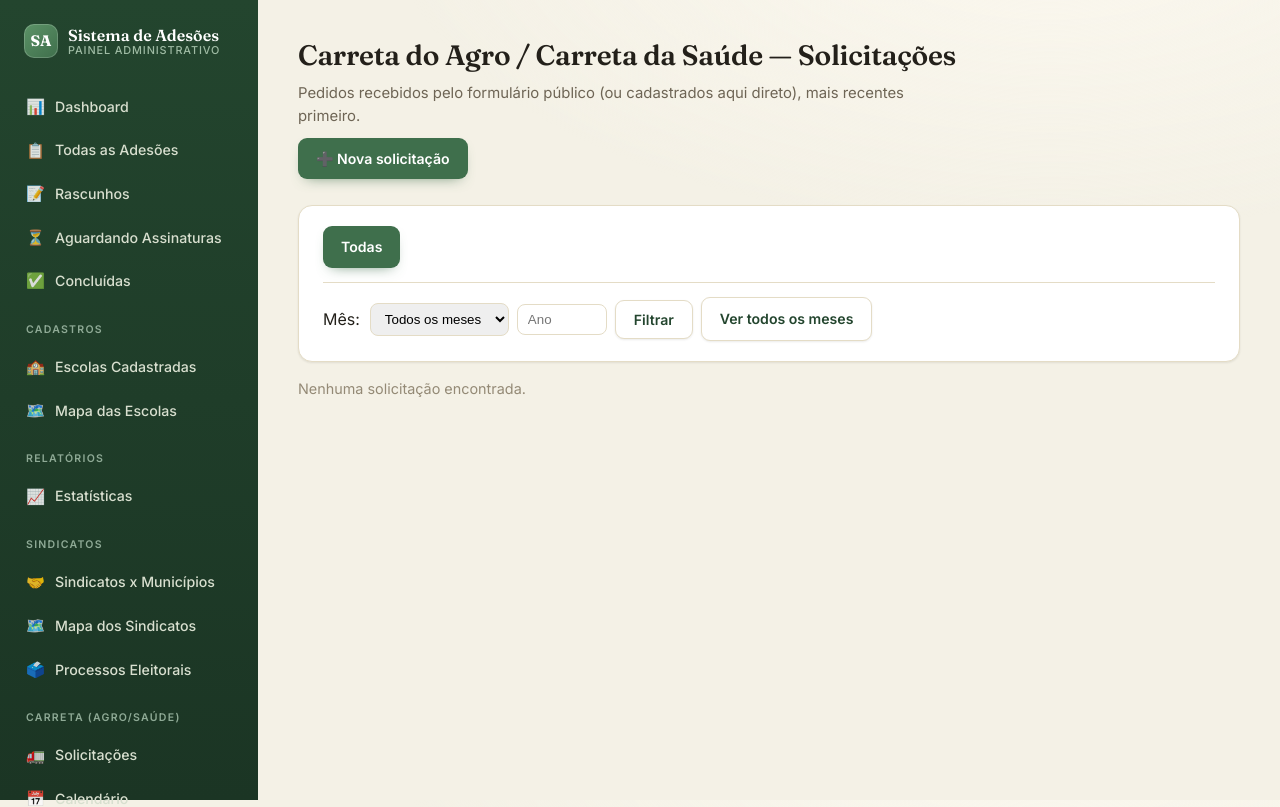
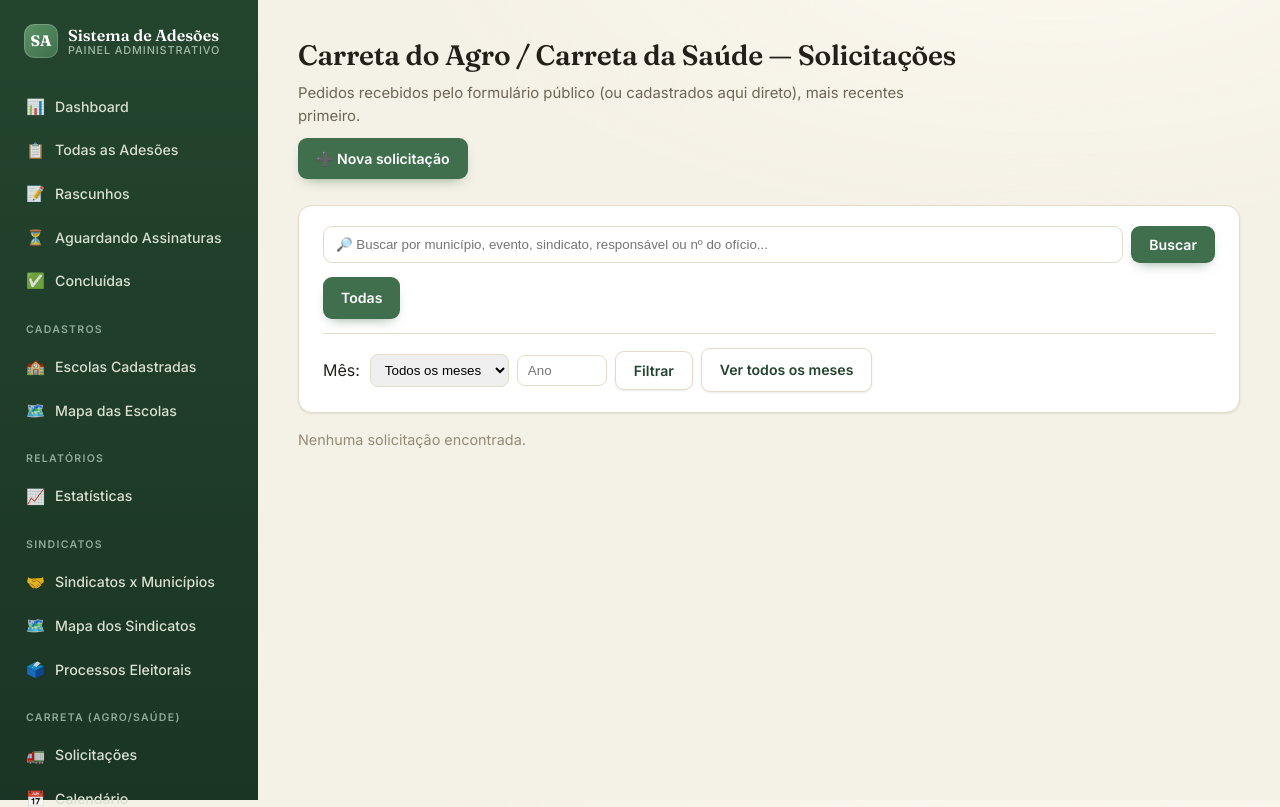
Before and after one commit to Ciiagro/adesoes_ps, a Flask app: template templates/admin_carreta.html in a window 1280 px wide. Shown: the top 807 px of the page. Run offline with Flask 3, Linux system fonts and the light colour scheme; the template is opened without the code that fills it, so the values that code supplies are empty; parts of the project's set-up code (start-up, migrations or seed data) failed here and were passed over; some libraries are stand-ins or nearby versions.

Commit message:
Adiciona busca livre e simplifica coluna Solicitado em (só data)

```diff
--- a/app.py
+++ b/app.py
@@ -29,6 +29,7 @@ import distancia_municipios
 app = Flask(__name__)
 app.secret_key = os.environ.get("SECRET_KEY", "dev")
 app.jinja_env.filters["data_brasil"] = carr._data_hora_brasil_str
+app.jinja_env.filters["so_data_brasil"] = carr._data_brasil_str
 
 
 @app.teardown_appcontext
@@ -1936,6 +1937,7 @@ def admin_carreta():
     db = SessionLocal()
     hoje = datetime.now().date()
     status = request.args.get("status", "")
+    busca = request.args.get("busca", "").strip()
     if "mes" in request.args:
         # Chave "mes" apareceu na URL de propósito (dropdown ou "Limpar
         # mês") — respeita o que a pessoa escolheu, mesmo que seja "vazio"
@@ -1948,20 +1950,24 @@ def admin_carreta():
 
     # Pendente é sempre "precisa de ação" — não faz sentido esconder atrás
     # de um filtro de mês (o evento pode ser daqui a 2 meses e mesmo assim
-    # precisar de decisão AGORA). Por isso, ao filtrar por Pendente, ignora
-    # o mês e mostra todas, de qualquer período.
-    ano_da_busca, mes_da_busca = (None, None) if status == "pendente" else (ano, mes)
+    # precisar de decisão AGORA). Buscando algo específico, também ignora o
+    # mês — faz mais sentido procurar em tudo, não só no mês em exibição.
+    ignora_mes = status == "pendente" or bool(busca)
+    ano_da_busca, mes_da_busca = (None, None) if ignora_mes else (ano, mes)
 
     return render_template(
         "admin_carreta.html",
         pagina_ativa="carreta",
-        solicitacoes=carr.listar_solicitacoes(db, status=status or None, ano=ano_da_busca, mes=mes_da_busca),
+        solicitacoes=carr.listar_solicitacoes(
+            db, status=status or None, ano=ano_da_busca, mes=mes_da_busca, busca=busca or None
+        ),
         status_label=carr.STATUS_LABEL,
         tipos_recurso=carr.TIPOS_RECURSO,
         filtro_status=status,
         filtro_ano=ano,
         filtro_mes=mes,
-        ignorando_mes_por_pendente=(status == "pendente"),
+        filtro_busca=busca,
+        ignorando_mes_por_pendente=ignora_mes,
     )
 
 
--- a/carreta.py
+++ b/carreta.py
@@ -8,6 +8,7 @@ from datetime import datetime, date, timedelta
 from zoneinfo import ZoneInfo
 
 from flask import url_for
+from sqlalchemy import or_
 
 from email_utils import enviar_email
 from models import SolicitacaoCarreta, ArquivoCarreta, BloqueioCarreta
@@ -86,12 +87,13 @@ def atualizar_realizadas_automaticamente(db, hoje=None):
     return len(pendentes_de_atualizar)
 
 
-def listar_solicitacoes(db, status=None, tipo_recurso=None, ano=None, mes=None):
+def listar_solicitacoes(db, status=None, tipo_recurso=None, ano=None, mes=None, busca=None):
     """Lista de solicitações, mais recentes primeiro. Filtra por status,
-    tipo de recurso e/ou mês (ano+mes juntos) quando informado. O filtro de
-    mês considera qualquer solicitação cujo período TOQUE aquele mês (não
-    só as que começam nele) — então um evento que atravessa a virada do
-    mês aparece nos dois."""
+    tipo de recurso, mês (ano+mes juntos) e/ou busca livre (qualquer trecho
+    de município, evento, sindicato ou responsável) quando informado. O
+    filtro de mês considera qualquer solicitação cujo período TOQUE aquele
+    mês (não só as que começam nele) — então um evento que atravessa a
+    virada do mês aparece nos dois."""
     atualizar_realizadas_automaticamente(db)
     query = db.query(SolicitacaoCarreta).order_by(SolicitacaoCarreta.data_inicio.desc())
     if status:
@@ -103,6 +105,18 @@ def listar_solicitacoes(db, status=None, tipo_recurso=None, ano=None, mes=None):
         ultimo_dia = date(ano, mes, calendar.monthrange(ano, mes)[1])
         query = query.filter(SolicitacaoCarreta.data_inicio <= ultimo_dia)
         query = query.filter(SolicitacaoCarreta.data_fim >= primeiro_dia)
+    busca = _limpar(busca)
+    if busca:
+        termo = f"%{busca}%"
+        query = query.filter(
+            or_(
+                SolicitacaoCarreta.municipio_nome.ilike(termo),
+                SolicitacaoCarreta.evento.ilike(termo),
+                SolicitacaoCarreta.sindicato_nome.ilike(termo),
+                SolicitacaoCarreta.responsavel_nome.ilike(termo),
+                SolicitacaoCarreta.numero_oficio.ilike(termo),
+            )
+        )
     return query.all()
 
 
@@ -633,6 +647,16 @@ def _data_hora_brasil_str(valor):
     return valor.astimezone(FUSO_BRASIL).strftime("%d/%m/%Y às %H:%M")
 
 
+def _data_brasil_str(valor):
+    """Igual _data_hora_brasil_str, mas só a data (sem hora) — pra colunas
+    de listagem onde a hora exata não é necessária."""
+    if not valor:
+        return "—"
+    if valor.tzinfo is None:
+        valor = valor.replace(tzinfo=ZoneInfo("UTC"))
+    return valor.astimezone(FUSO_BRASIL).strftime("%d/%m/%Y")
+
+
 def _envelope_email(cor, titulo_faixa, corpo_interno):
     """Deixa todos os e-mails da Carreta com a mesma cara: uma faixa
     colorida no topo (a cor muda conforme o tipo de aviso) e o conteúdo
--- a/templates/admin_carreta.html
+++ b/templates/admin_carreta.html
@@ -7,10 +7,21 @@
 </div>
 
 <div class="secao-card" style="margin-bottom:16px;">
+  <form method="get" style="display:flex;gap:8px;margin-bottom:14px;">
+    {% if filtro_status %}<input type="hidden" name="status" value="{{ filtro_status }}">{% endif %}
+    {% if filtro_ano %}<input type="hidden" name="ano" value="{{ filtro_ano }}">{% endif %}
+    {% if filtro_mes %}<input type="hidden" name="mes" value="{{ filtro_mes }}">{% endif %}
+    <input type="text" name="busca" value="{{ filtro_busca or '' }}" placeholder="🔎 Buscar por município, evento, sindicato, responsável ou nº do ofício..." style="flex:1;padding:9px 12px;border:1px solid var(--line);border-radius:9px;">
+    <button type="submit" class="btn">Buscar</button>
+    {% if filtro_busca %}
+    <a class="btn secundario" href="{{ url_for('admin_carreta', status=filtro_status or None, ano=filtro_ano, mes=filtro_mes) }}">Limpar busca</a>
+    {% endif %}
+  </form>
+
   <div style="display:flex;gap:8px;flex-wrap:wrap;margin-bottom:14px;">
-    <a class="btn {{ 'secundario' if filtro_status else '' }}" href="{{ url_for('admin_carreta', ano=filtro_ano, mes=filtro_mes) }}">Todas</a>
+    <a class="btn {{ 'secundario' if filtro_status else '' }}" href="{{ url_for('admin_carreta', ano=filtro_ano, mes=filtro_mes, busca=filtro_busca or None) }}">Todas</a>
     {% for chave, rotulo in status_label.items() %}
-    <a class="btn {{ 'secundario' if filtro_status != chave else '' }}" href="{{ url_for('admin_carreta', status=chave, ano=filtro_ano, mes=filtro_mes) }}">
+    <a class="btn {{ 'secundario' if filtro_status != chave else '' }}" href="{{ url_for('admin_carreta', status=chave, ano=filtro_ano, mes=filtro_mes, busca=filtro_busca or None) }}">
       {{ rotulo }}{% if chave == 'pendente' %} 🔔{% endif %}
     </a>
     {% endfor %}
@@ -18,13 +29,15 @@
 
   {% if ignorando_mes_por_pendente %}
   <p class="hint" style="background:#FBEED6;border:1px solid #EEDCB4;border-radius:9px;padding:9px 12px;margin-bottom:14px;">
-    ⚠️ Mostrando <b>todas as pendentes, de qualquer mês</b> — pendente sempre precisa de uma decisão,
-    então esse filtro ignora o seletor de mês abaixo (ele só vale pras outras situações).
+    ⚠️ Mostrando <b>de qualquer mês</b>
+    {%- if filtro_busca %} (busca livre ignora o filtro de mês, procura em tudo){% else %} (pendente sempre precisa de uma decisão, então ignora o filtro de mês){% endif -%}
+    — o seletor de mês abaixo fica sem efeito nesse momento.
   </p>
   {% endif %}
 
   <form method="get" style="display:flex;gap:8px;flex-wrap:wrap;align-items:center;border-top:1px solid var(--line);padding-top:14px;{% if ignorando_mes_por_pendente %}opacity:.5;{% endif %}">
     {% if filtro_status %}<input type="hidden" name="status" value="{{ filtro_status }}">{% endif %}
+    {% if filtro_busca %}<input type="hidden" name="busca" value="{{ filtro_busca }}">{% endif %}
     <span class="rot" style="margin-right:2px;">Mês:</span>
     <select name="mes" {% if ignorando_mes_por_pendente %}disabled{% endif %} style="padding:7px 10px;border:1px solid var(--line);border-radius:8px;">
       <option value="">Todos os meses</option>
@@ -34,7 +47,7 @@
     </select>
     <input type="number" name="ano" value="{{ filtro_ano or '' }}" placeholder="Ano" {% if ignorando_mes_por_pendente %}disabled{% endif %} style="width:90px;padding:7px 10px;border:1px solid var(--line);border-radius:8px;">
     <button type="submit" class="btn secundario" {% if ignorando_mes_por_pendente %}disabled{% endif %}>Filtrar</button>
-    <a class="btn secundario" href="{{ url_for('admin_carreta', status=filtro_status or None, mes='') }}">Ver todos os meses</a>
+    <a class="btn secundario" href="{{ url_for('admin_carreta', status=filtro_status or None, busca=filtro_busca or None, mes='') }}">Ver todos os meses</a>
   </form>
 </div>
 
@@ -54,7 +67,7 @@
       <td><a href="{{ url_for('admin_carreta_detalhe', solicitacao_id=s.id) }}" style="font-weight:600;">{{ s.municipio_nome }}</a></td>
       <td>{{ s.evento }}</td>
       <td>{{ s.data_inicio.strftime('%d/%m/%Y') }} a {{ s.data_fim.strftime('%d/%m/%Y') }}</td>
-      <td style="white-space:nowrap;color:var(--ink-faint);font-size:.85rem;">{{ s.criado_em|data_brasil }}</td>
+      <td style="white-space:nowrap;color:var(--ink-faint);font-size:.85rem;">{{ s.criado_em|so_data_brasil }}</td>
       <td>
         <span class="badge {% if s.status == 'aprovada' %}concluida{% elif s.status == 'realizada' %}realizada{% elif s.status == 'recusada' %}rascunho{% else %}aguardando{% endif %}">
           {{ status_label.get(s.status, s.status) }}
```
Also changed, not shown: 2 other files.
